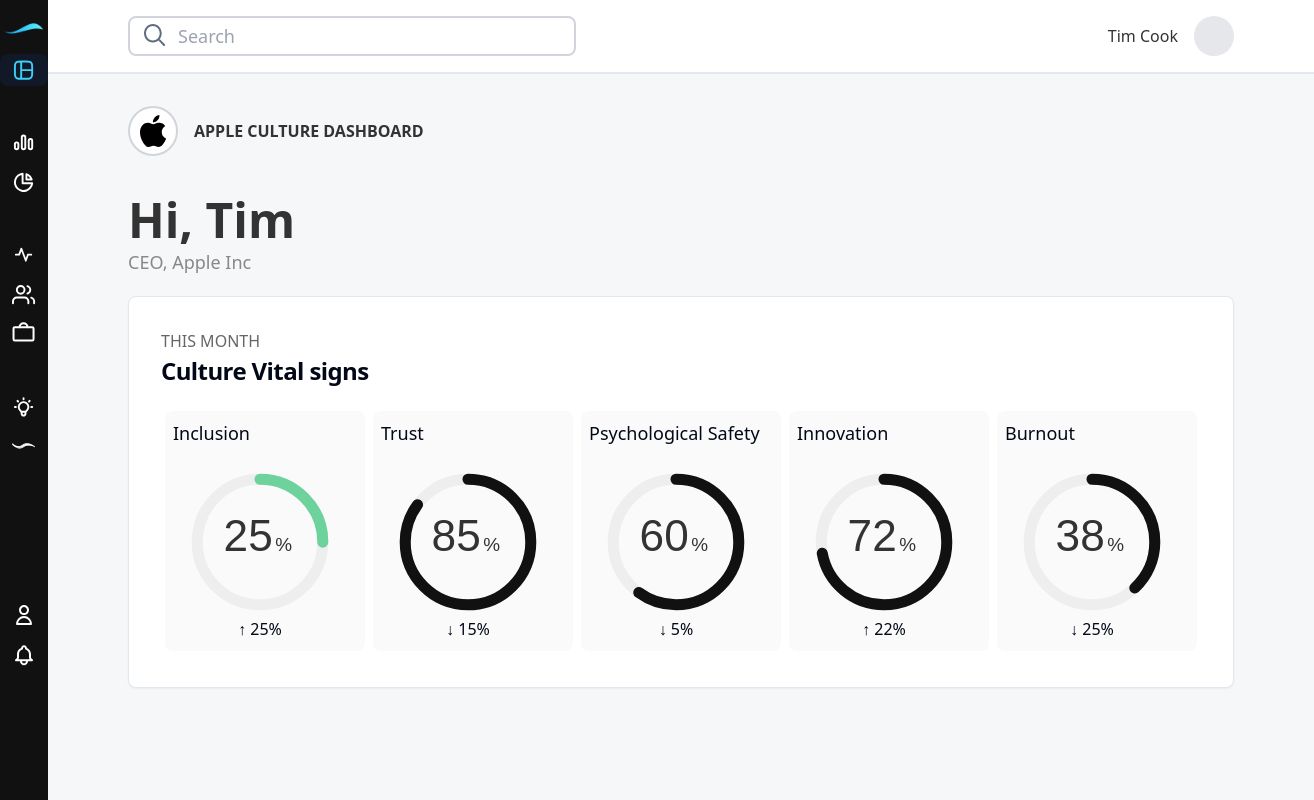
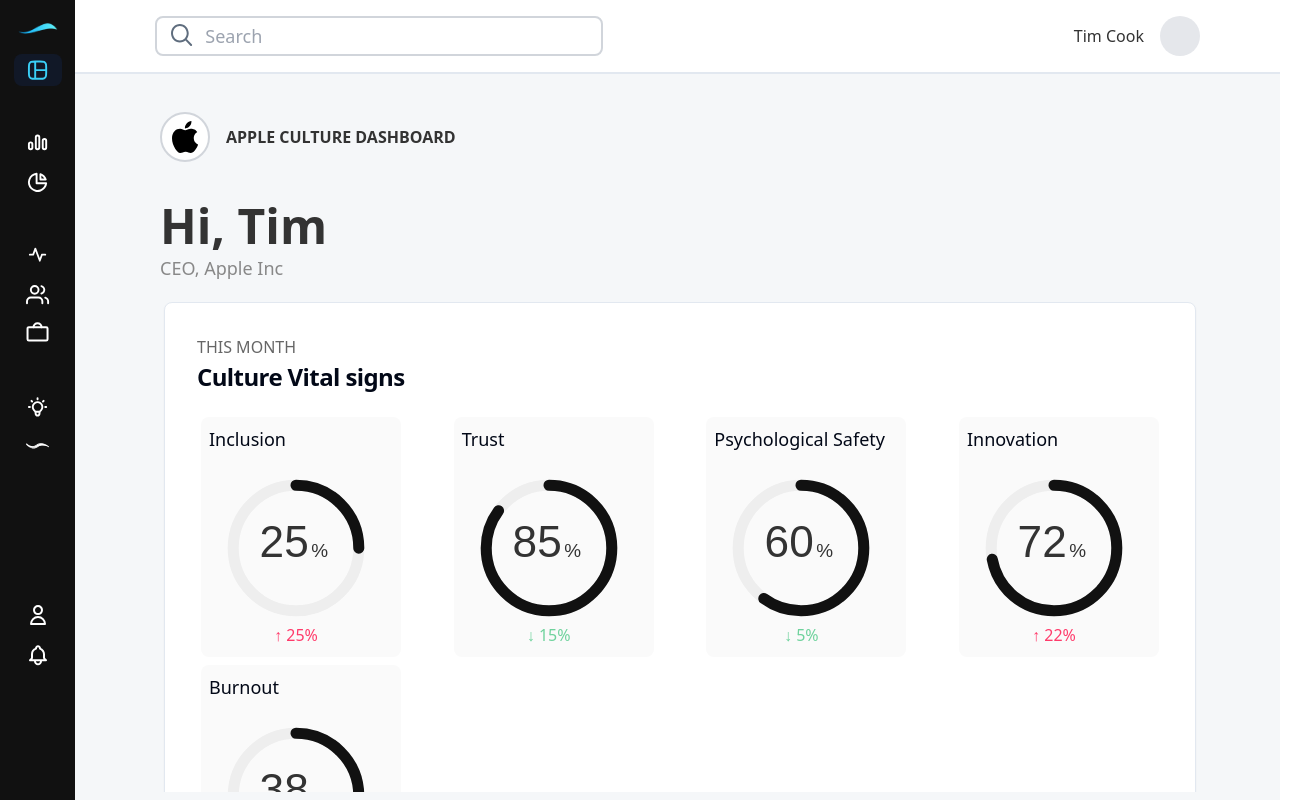
Before and after one commit to yathink3/instill-project, a React (Vite) app: page / in a window 1280 px wide. Shown: the whole page, 1314 px wide, since content can reach past the window. Built offline with nearby package versions, Linux system fonts and the light colour scheme.

Commit message:
(feat)ui : height adjusted

```diff
--- a/src/App.tsx
+++ b/src/App.tsx
@@ -9,12 +9,12 @@
 function App() {
   return (
     <>
-      <div className='flex flex-row h-full'>
+      <div className='flex flex-row min-h-full'>
         <Navigation />
         <div className='text-[#333] bg-[#F5F7F9] h-screen w-screen'>
           <TopBar />
-
-          <div className='mx-2 md:mx-20'>
+          <div className='fixed left-20 top-20 bottom-2 right-0 overflow-y-scroll'>
+            <div className='mx-2 md:mx-20 overflow-y-scroll'>
               <div className='flex items-center  mt-8 mb-5'>
                 <div className='border-2 border-gray-300 bg-white rounded-full w-[50px] h-[50px] flex justify-center items-center'>
                   <AppleIcon />
@@ -28,50 +28,55 @@
                 <h1 className='text-lg text-[#888]'>CEO, Apple Inc</h1>
               </div>
             </div>
-          <div className='mx-2 md:mx-20 mt-5'>
-            <Card className='p-2 mt-5'>
+            <div className='mx-1 md:mx-20 mt-5'>
+              <Card className='p-2 mt-5 mx-1'>
                 <CardHeader>
                   <h2 className='text-base font-medium text-[#666666]'>THIS MONTH</h2>
                   <CardTitle>Culture Vital signs</CardTitle>
                 </CardHeader>
-              <CardContent className='flex flex-row justify-between'>
+                <CardContent className='flex flex-wrap justify-between'>
                   <div className='m-1 rounded-lg w-[200px] h-[240px] bg-[#FAFAFA] p-2'>
                     <h3 className='text-lg font-medium'>Inclusion</h3>
                     <div className='my-5 mx-3 w-[150px] flex flex-col justify-center items-center'>
-                    <CircularPercentage percentage={25} color='green' />
-                    <h3>↑ 25%</h3>
+                      <CircularPercentage percentage={25} />
+                      <h3 className='text-[#FF3B6B]'>↑ 25%</h3>
                     </div>
                   </div>
                   <div className='m-1 rounded-lg w-[200px] h-[240px] bg-[#FAFAFA] p-2'>
                     <h3 className='text-lg font-medium'>Trust</h3>
                     <div className='my-5 mx-3 w-[150px] flex flex-col justify-center items-center'>
                       <CircularPercentage percentage={85} />
-                    <h3>↓ 15%</h3>
+                      <h3 className='text-[#6ED29C]'>↓ 15%</h3>
                     </div>
                   </div>
                   <div className='m-1 rounded-lg w-[200px] h-[240px] bg-[#FAFAFA] p-2'>
                     <h3 className='text-lg font-medium'>Psychological Safety</h3>
                     <div className='my-5 mx-3 w-[150px] flex flex-col justify-center items-center'>
                       <CircularPercentage percentage={60} />
-                    <h3>↓ 5%</h3>
+                      <h3 className='text-[#6ED29C]'>↓ 5%</h3>
                     </div>
                   </div>
                   <div className='m-1 rounded-lg w-[200px] h-[240px] bg-[#FAFAFA] p-2'>
                     <h3 className='text-lg font-medium'>Innovation</h3>
                     <div className='my-5 mx-3 w-[150px] flex flex-col justify-center items-center'>
                       <CircularPercentage percentage={72} />
-                    <h3>↑ 22%</h3>
+                      <h3 className='text-[#FF3B6B]'>↑ 22%</h3>
                     </div>
                   </div>
                   <div className='m-1 rounded-lg w-[200px] h-[240px] bg-[#FAFAFA] p-2'>
                     <h3 className='text-lg font-medium'>Burnout</h3>
                     <div className='my-5 mx-3 w-[150px] flex flex-col justify-center items-center'>
                       <CircularPercentage percentage={38} />
-                    <h3>↓ 25%</h3>
+                      <h3 className='text-[#6ED29C]'>↓ 25%</h3>
                     </div>
                   </div>
                 </CardContent>
               </Card>
+            </div>
+            <div className='mx-1 md:mx-20 mt-5 flex flex-grow'>
+              <Card className='p-2 mt-2 mx-1 lg:w-[50%]'></Card>
+              <Card className='p-2 mt-2 mx-1 lg:w-[50%]'  ></Card>
+            </div>
           </div>
         </div>
       </div>
--- a/src/Pages-components/Navigation.tsx
+++ b/src/Pages-components/Navigation.tsx
@@ -6,7 +6,7 @@
 function Navigation() {
   const [selectedKey, setSelectedkey] = useState<IconType | undefined>('frame-dash');
   return (
-    <nav className='w-20 flex flex-col bg-[#111]'>
+    <nav className='w-20 min-h-full flex flex-col bg-[#111]'>
       <div className=''>
         <div className='mt-5 mb-5'>
           <a href='#'>
```
Lines whose indentation alone changed are shown as unchanged.
